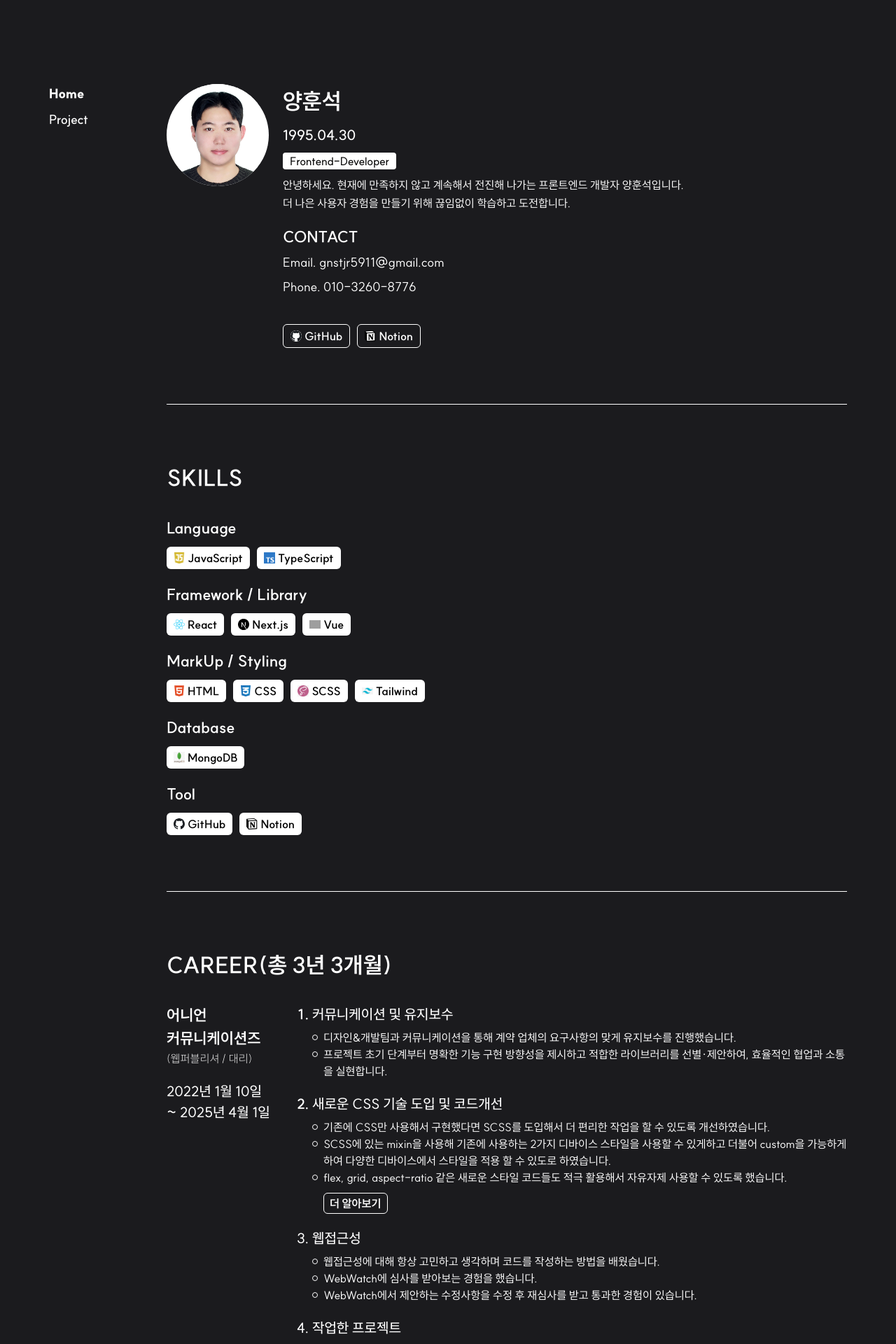
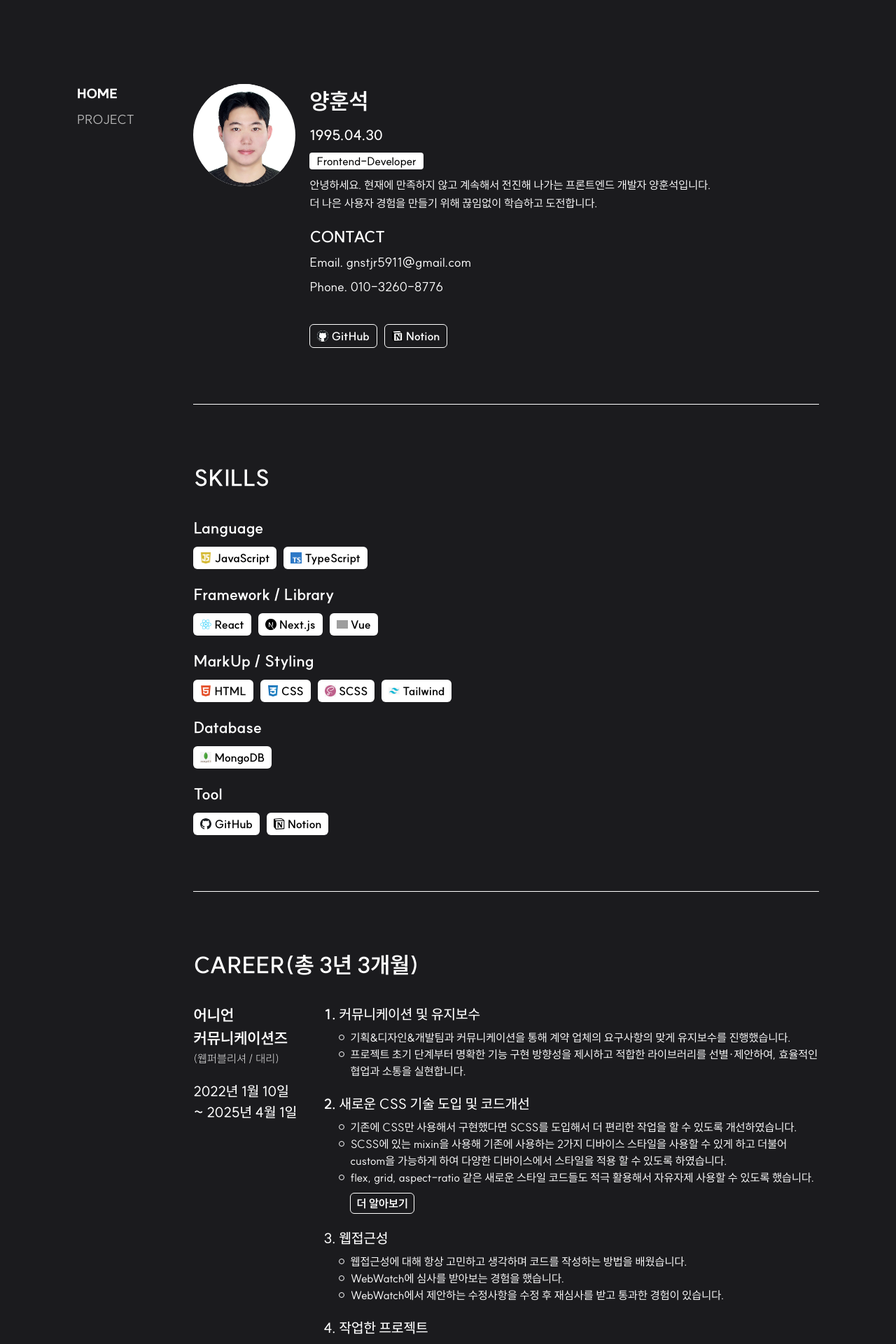
Before and after one commit to hunseok-Y/portfolio, a React (Vite) app: page / in a window 1280 px wide. Shown: the part 800-2720 px from the top of the page at 70% size. Built offline with nearby package versions, Linux system fonts and the light colour scheme; grey boxes are pictures that could not be loaded.

Commit message:
텍스트 오타  수정

```diff
--- a/src/Layout.tsx
+++ b/src/Layout.tsx
@@ -4,7 +4,7 @@ import Content from "./pages/content";
 export default function Layout() {
 	return (
 		<div className="bg-[#1b1b1e]">
-			<div className="md:max-w-[1140px] md:mx-auto">
+			<div className="md:max-w-[1140px] md:mx-auto px-[40px]">
 				<Intro />
 				<Content />
 			</div>
--- a/src/components/tab.tsx
+++ b/src/components/tab.tsx
@@ -8,11 +8,11 @@ export default function Tab() {
 		<>
 			<div className=" w-[150px] ">
 				<div className="flex flex-col items-start gap-y-2.5 sticky top-24">
-					<button onClick={() => navigate("/")} className={`text-[18px]  text-white hover:underline ${location == "/" ? "font-[900]" : "font-[600]"}`}>
-						Home
+					<button onClick={() => navigate("/")} className={`text-[18px]  text-[#bbbbbb]  hover:underline ${location == "/" ? "font-[900] text-white" : "font-[400]"}`}>
+						HOME
 					</button>
-					<button onClick={() => navigate("/project")} className={`text-[18px]  text-white hover:underline ${location == "/project" ? "font-[900]" : "font-[600]"}`}>
-						Project
+					<button onClick={() => navigate("/project")} className={`text-[18px]  text-[#bbbbbb] hover:underline ${location == "/project" ? "font-[900] text-white" : "font-[400]"}`}>
+						PROJECT
 					</button>
 				</div>
 			</div>
--- a/src/contents/CareerData.tsx
+++ b/src/contents/CareerData.tsx
@@ -53,7 +53,7 @@ const CareerData: CareerType[] = [
 	},
 
 	{
-		projectName: "소곳소곳 김포문화 재단",
+		projectName: "소곳소곳 김포문화",
 		img: ["/images/gcf/img_gcf01.png", "/images/gcf/img_gcf02.png", "/images/gcf/img_gcf03.png", "/images/gcf/img_gcf04.png"],
 		Language: ["html", "css", "javascript"],
 		contribution: "메인페이지 지도영역 외 모든 페이지 작업 진행했습니다.",
@@ -79,7 +79,7 @@ const CareerData: CareerType[] = [
 		site: "https://play.google.com/store/apps/details?id=com.snu.snu_basic_app",
 	},
 	{
-		projectName: "도로위 히어로즈",
+		projectName: "도로 위 히어로즈",
 		img: ["/images/heroes/img_heroes01.png", "/images/heroes/img_heroes02.png", "/images/heroes/img_heroes03.png", "/images/heroes/img_heroes04.png"],
 		Language: ["html", "css", "javascript"],
 		contribution: "모든 페이지를 혼자 담당해서 작업했습니다.",
@@ -97,7 +97,7 @@ const CareerData: CareerType[] = [
 		site: "https://www.ggtour.or.kr/dmz/index.do",
 	},
 	{
-		projectName: "문화캐미칼",
+		projectName: "문화케미칼",
 		img: ["/images/sealingm/img_sealingm01.png", "/images/sealingm/img_sealingm02.png"],
 		Language: ["html", "scss", "javascript"],
 		contribution: "모든 페이지를 혼자 담당해서 작업했습니다.",
--- a/src/pages/portFolio.tsx
+++ b/src/pages/portFolio.tsx
@@ -186,7 +186,7 @@ export default function PortFolio() {
 								<li className="text-[20px] font-[700]">
 									<h3 className="content-title ">커뮤니케이션 및 유지보수</h3>
 									<ul className="dot">
-										<li>디자인&개발팀과 커뮤니케이션을 통해 계약 업체의 요구사항의 맞게 유지보수를 진행했습니다.</li>
+										<li>기획&디자인&개발팀과 커뮤니케이션을 통해 계약 업체의 요구사항의 맞게 유지보수를 진행했습니다.</li>
 										<li>프로젝트 초기 단계부터 명확한 기능 구현 방향성을 제시하고 적합한 라이브러리를 선별·제안하여, 효율적인 협업과 소통을 실현합니다.</li>
 									</ul>
 								</li>
@@ -195,8 +195,8 @@ export default function PortFolio() {
 									<ul className="dot">
 										<li>기존에 CSS만 사용해서 구현했다면 SCSS를 도입해서 더 편리한 작업을 할 수 있도록 개선하였습니다.</li>
 										<li>
-											SCSS에 있는 mixin을 사용해 기존에 사용하는 2가지 디바이스 스타일을 사용할 수 있게하고 더불어 custom을 가능하게 하여 다양한 디바이스에서 스타일을 적용 할 수
-											있도로 하였습니다.
+											SCSS에 있는 mixin을 사용해 기존에 사용하는 2가지 디바이스 스타일을 사용할 수 있게 하고 더불어 custom을 가능하게 하여 다양한 디바이스에서 스타일을 적용 할 수
+											있도록 하였습니다.
 										</li>
 										<li>flex, grid, aspect-ratio 같은 새로운 스타일 코드들도 적극 활용해서 자유자제 사용할 수 있도록 했습니다. </li>
 									</ul>
```
